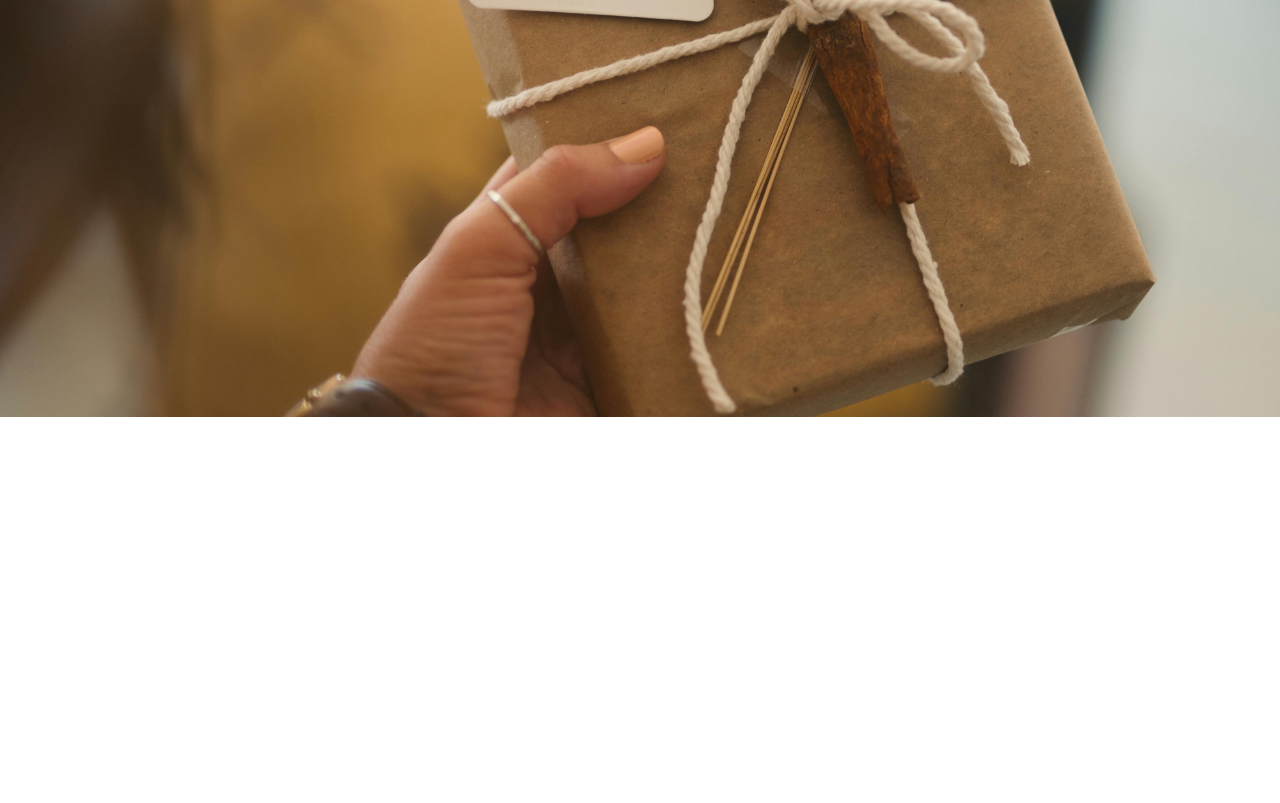
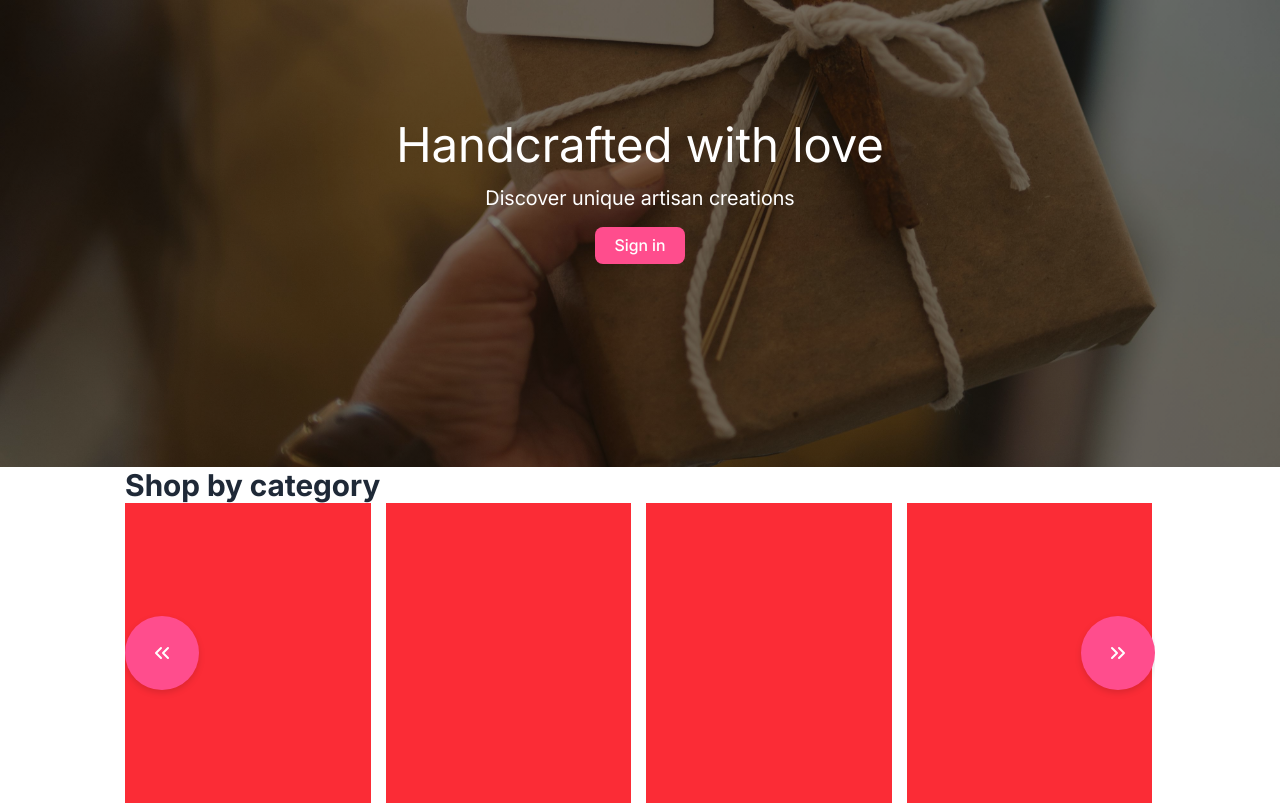
Before and after one commit to JunaidParkar/kalakari-chronicles, a Next.js app: page / in a window 1280 px wide. Shown: the part 180-983 px from the top of the page. Before the commit the page ends 800 px from the top, so only its background shows below. Built offline with nearby package versions, Linux system fonts and the light colour scheme.

Commit message:
register UI finished

```diff
--- a/app/page.jsx
+++ b/app/page.jsx
@@ -1,6 +1,6 @@
 "use client"
 
-import { ShoppingCart, UserPen } from 'lucide-react'
+import { ChevronsLeft, ChevronsRight, ShoppingCart, UserPen } from 'lucide-react'
 import React from 'react'
 
 const Page = () => {
@@ -18,7 +18,28 @@ const Page = () => {
         </div>
       </div>
 
-      <div className="w-full h-[500px] bg-[url('/handcrafted.jpg')] bg-cover bg-center mt-[20px]"></div>
+      <div className="w-full h-[550px] bg-[url('/assets/images/handcrafted.jpg')] bg-cover bg-center mt-[20px]">
+        <div className='w-full h-full bg-[linear-gradient(rgba(0,0,0,.5),rgba(0,0,0,.5))] flex flex-col gap-[15px] justify-center items-center'>
+          <h3 className='font-inter-regular text-[48px] leading-[48px] text-white'>Handcrafted with love</h3>
+          <p className='font-inter-regular text-[20px] leading-[28px] text-white'>Discover unique artisan creations</p>
+          <div className='w-max px-[20px] h-[37px] bg-pink-accent rounded-[8px] flex justify-center items-center cursor-pointer'><p className='font-inter-medium text-[16px] leading-[24px] text-white'>Sign in</p></div>
+        </div>
+      </div>
+
+      <div className='w-full px-[125px]'>
+        <h3 className='font-inter-bold text-[30px] leading-[36px] text-text-normal-black'>Shop by category</h3>
+
+        <div className='w-full overflow-x-auto flex gap-[15px] scrollbar-thin scrollbar-thumb-gray-300 scrollbar-track-gray-100 relative'>
+          <div className='absolute top-[50%] translate-y-[-50%] p-[25px] bg-pink-accent left-0 rounded-full cursor-pointer drop-shadow-md'><ChevronsLeft className='text-white' /></div>
+          <div className='absolute top-[50%] translate-y-[-50%] p-[25px] bg-pink-accent right-0 rounded-full cursor-pointer drop-shadow-md'><ChevronsRight className='text-white' /></div>
+          <div className='w-[calc(25%-12px)] shrink-0 aspect-[9/11] bg-red-500'></div>
+          <div className='w-[calc(25%-12px)] shrink-0 aspect-[9/11] bg-red-500'></div>
+          <div className='w-[calc(25%-12px)] shrink-0 aspect-[9/11] bg-red-500'></div>
+          <div className='w-[calc(25%-12px)] shrink-0 aspect-[9/11] bg-red-500'></div>
+          <div className='w-[calc(25%-12px)] shrink-0 aspect-[9/11] bg-red-500'></div>
+          <div className='w-[calc(25%-12px)] shrink-0 aspect-[9/11] bg-red-500'></div>
+        </div>
+      </div>
 
     </>
   )
```
